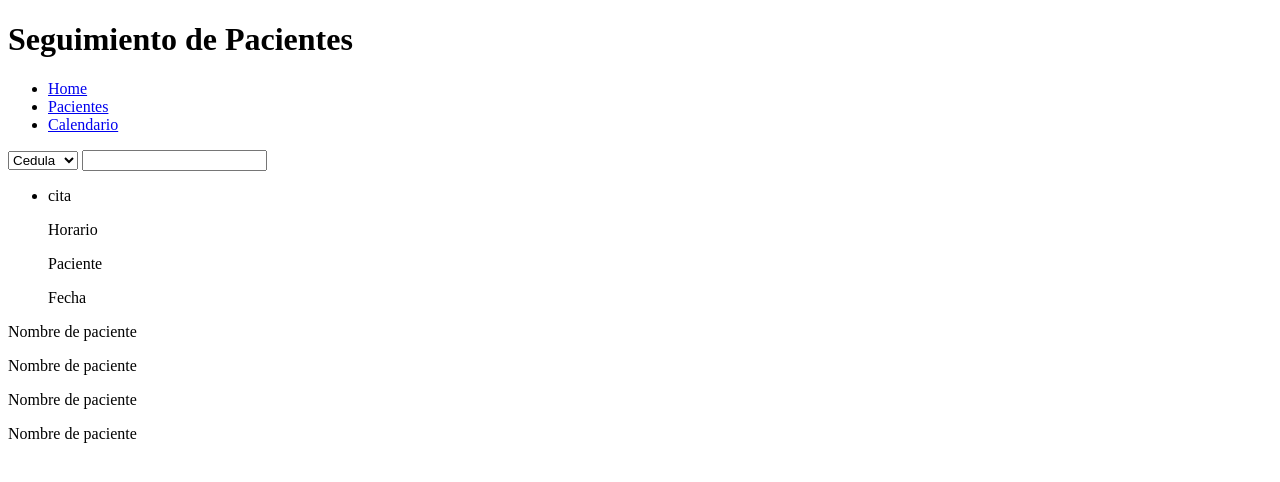
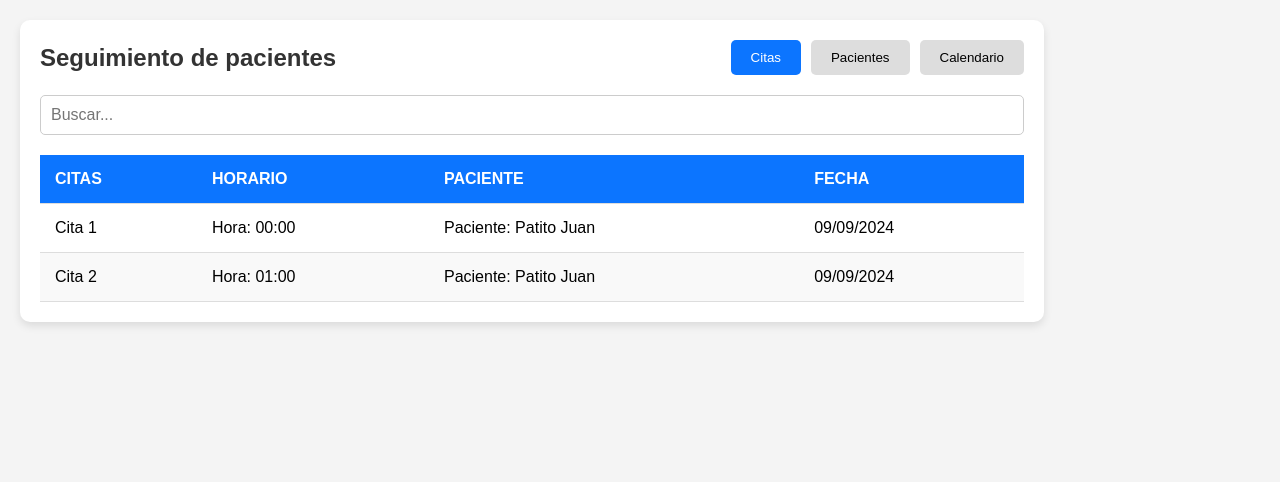
Before and after one commit to AllisonRestrepo/Seguimiento-De-Pacientes, a plain HTML site: page fuck.html in a window 1280 px wide. Drawn offline with Linux system fonts and the light colour scheme; files that its build step writes are made by us from their sources.

Commit message:
chambeando

```diff
--- a/assets/CSS/estilo.css
+++ b/assets/CSS/estilo.css
@@ -0,0 +1,92 @@
+* {
+    margin: 0;
+    padding: 0;
+    box-sizing: border-box;
+    font-family: Arial, sans-serif;
+}
+
+body {
+    background-color: #f4f4f4;
+}
+
+.container {
+    width: 80%;
+    margin: 20px;
+    position: left;
+    background-color: #fff;
+    border-radius: 10px;
+    padding: 20px;
+    box-shadow: 0 4px 8px rgba(0, 0, 0, 0.1);
+}
+
+header {
+    display: flex;
+    justify-content: space-between;
+    align-items: center;
+    margin-bottom: 20px;
+}
+
+header h1 {
+    font-size: 1.5em;
+    color: #333;
+}
+
+.tabs {
+    display: flex;
+    gap: 10px;
+}
+
+.tabs button {
+    padding: 10px 20px;
+    background-color: #ddd;
+    border: none;
+    border-radius: 5px;
+    cursor: pointer;
+}
+
+.tabs button.active-tab {
+    background-color: #0c75ff;
+    color: white;
+}
+
+.search-bar {
+    margin-bottom: 20px;
+}
+
+.search-bar input {
+    width: 100%;
+    padding: 10px;
+    font-size: 1em;
+    border: 1px solid #ccc;
+    border-radius: 5px;
+}
+
+table {
+    width: 100%;
+    border-collapse: collapse;
+    margin-top: 10px;
+}
+
+thead {
+    background-color: #0c75ff;
+    color: white;
+}
+
+th, td {
+    padding: 15px;
+    text-align: left;
+    border-bottom: 1px solid #ddd;
+}
+
+tbody tr:nth-child(even) {
+    background-color: #f9f9f9;
+}
+
+tbody tr:hover {
+    background-color: #f1f1f1;
+}
+
+th {
+    font-weight: bold;
+    text-transform: uppercase;
+}
--- a/fuck.html
+++ b/fuck.html
@@ -1,77 +1,50 @@
 <!DOCTYPE html>
-<html>
+<html lang="es">
 <head>
-        <meta charset="utf-8" />
-        <title>
-             Seguimiento de Pacientes
-        </title>
-        <link rel="stylesheet"  href="estilo.css"
-
+    <meta charset="UTF-8">
+    <meta name="viewport" content="width=device-width, initial-scale=1.0">
+    <title>Seguimiento de pacientes</title>
+    <link rel="stylesheet" href="estilo.css">
 </head>
 <body>
-        <div id="container">
+    <div class="container">
         <header>
-                <h1>Seguimiento de Pacientes</h1>
-                <nav class="menu">
-                    <ul>
-                        <li><a href="index.html">Home</a></li>
-                        <li><a href="Pacientes.html">Pacientes</a></li>
-                        <li><a href="Calendario.html"> Calendario</a></li>
-                    </ul>
-                </nav>
+            <h1>Seguimiento de pacientes</h1>
+            <div class="tabs">
+                <button class="active-tab">Citas</button>
+                <button>Pacientes</button>
+                <button>Calendario</button>
+            </div>
         </header>
 
+        <div class="search-bar">
+            <input type="text" placeholder="Buscar...">
+        </div>
 
-
-
-
-
-
-            <div class="informacion">
-                <select class="selector">
-                    <option value="Cedula">Cedula</option>
-                    <option value="Nombre">Nombre</option>
-                </select>
-                <input class="buscador" type="text">
-
-
-            </form>
-
-
-            <nav class="informacion">
-                <ul>
-                    <li class="identidad">
-                        <p>cita</p>
-                        <p>Horario</p>
-                        <p>Paciente</p>
-                        <p>Fecha</p>
-                    </li>
-                </ul>
-            </nav>
-
-
-            <section class="content">
-                <article class="article">
-                    <p>Nombre de paciente</p>
-                </article>
-
-                <article class="article"></article>
-                    <p>Nombre de paciente</p>
-                </article>
-
-                <article class="article"></article>
-                    <p>Nombre de paciente</p>
-                </article>
-
-                <article class="article"></article>
-                    <p>Nombre de paciente</p>
-                </article>
-
-            </section>
-
-
-
+        <table>
+            <thead>
+                <tr>
+                    <th>Citas</th>
+                    <th>Horario</th>
+                    <th>Paciente</th>
+                    <th>Fecha</th>
+                </tr>
+            </thead>
+            <tbody>
+                <tr>
+                    <td>Cita 1</td>
+                    <td>Hora: 00:00</td>
+                    <td>Paciente: Patito Juan</td>
+                    <td>09/09/2024</td>
+                </tr>
+                <tr>
+                    <td>Cita 2</td>
+                    <td>Hora: 01:00</td>
+                    <td>Paciente: Patito Juan</td>
+                    <td>09/09/2024</td>
+                </tr>
+            </tbody>
+        </table>
     </div>
 </body>
-
 </html>
```
Also changed, not shown: Login.html (+1 -1 lines), Singup.html (+1 -1 lines). Lines whose indentation alone changed are shown as unchanged.
